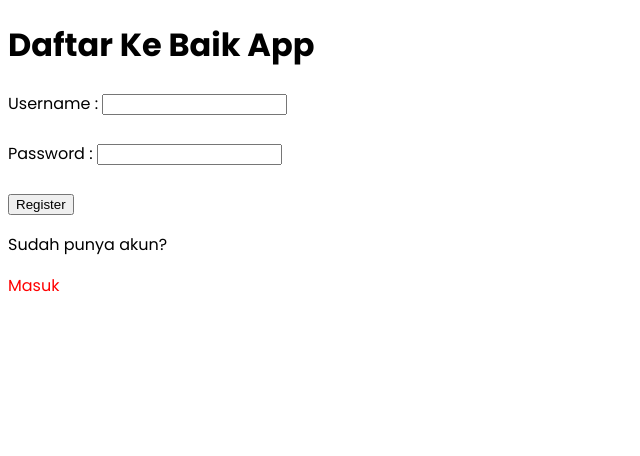
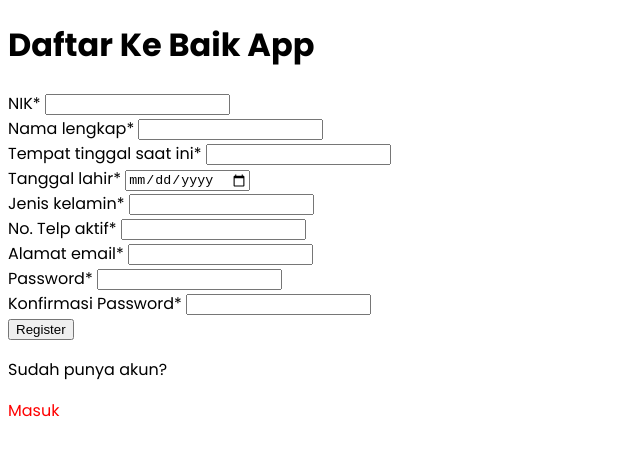
Before and after one commit to baik-app/reactjs, a React (Create React App) app: page /Register in a window 1280 px wide. Shown: the top 456 px of the page, without its empty margins (0-640 px from the left). Built offline with nearby package versions, Linux system fonts and the light colour scheme.

Commit message:
commit login-register

```diff
--- a/src/pages/Login.js
+++ b/src/pages/Login.js
@@ -48,7 +48,7 @@ function Login() {
         <div className="page-login">
             <h1>Login</h1>
             <label htmlFor="email">Email: </label>
-            <input type="text" id="email" value={email} onChange={(e) => setEmail(e.target.value)} />
+            <input type="email" id="email" value={email} onChange={(e) => setEmail(e.target.value)} />
 
             <br />
             <br />
--- a/src/pages/Register.js
+++ b/src/pages/Register.js
@@ -6,13 +6,20 @@ function Register() {
 
     let getLC
 
-    const [username, setUsername] = useState('')
+    const [nik, setNik] = useState('')
+    const [nama, setNama] = useState('')
+    const [tempattinggal, setTempat] = useState('')
+    const [tanggallahir, setTanggal] = useState('')
+    const [jeniskelamin, setJenisKelamin] = useState('')
+    const [notelpon, setNotelpon] = useState('')
+    const [email, setEmail] = useState('')
     const [password, setPassword] = useState('')
+    const [konfirmasi, setKonfirPassword] = useState('')
 
     const onRegister = (e) => {
         console.log('register ditekan')
         getLC = {
-            username,
+            nik, nama, tempattinggal, tanggallahir, jeniskelamin, notelpon, email,
             password
         }
         const getLcData = localStorage.getItem('users') ? JSON.parse(localStorage.getItem('users')) : []
@@ -30,19 +37,53 @@ function Register() {
     return (
         <div className="page-register">
             <h1>Daftar Ke Baik App</h1>
-            <label htmlFor="username">Username : </label>
-            <input type="text" id="username" value={username} onChange={(e) => setUsername(e.target.value)} />
+            <div className="nik">
+            <label htmlFor="nik">NIK*  </label>
+            <input type="text" id="nik" value={nik} onChange={(e) => setNik(e.target.value)} />
+            </div>
 
-            <br />
-            <br />
+            <div className="nama-lengkap">
+            <label htmlFor="username">Nama lengkap*  </label>
+            <input type="text" id="nama" value={nama} onChange={(e) => setNama(e.target.value)} />
+            </div>
 
-            <label htmlFor="password">Password : </label>
+            <div className="tempat-tinggal">
+            <label htmlFor="tempat-tinggal">Tempat tinggal saat ini* </label>
+            <input type="text" id="tempat-tinggal" value={tempattinggal} onChange={(e) => setTempat(e.target.value)} />
+            </div>
+
+            <div className="tanggal-lahir">
+            <label htmlFor="tanggal-lahir">Tanggal lahir* </label>
+            <input type="date" id="tanggal-lahir" value={tanggallahir} onChange={(e) => setTanggal(e.target.value)} />
+            </div>
+
+            <div className="jenis-kelamin">
+            <label htmlFor="jenis-kelamin">Jenis kelamin* </label>
+            <input type="text" id="jeniskelamin" value={jeniskelamin} onChange={(e) => setJenisKelamin(e.target.value)} />
+            </div>
+
+            <div className="no-telpon">
+            <label htmlFor="no-telpon">No. Telp aktif* </label>
+            <input type="tel" id="phone" name="phone" pattern="[0-9]{3}-[0-9]{2}-[0-9]{3}" value={notelpon} onChange={(e) => setNotelpon(e.target.value)} />
+            </div>
+
+            <div className="email">
+            <label htmlFor="email">Alamat email* </label>
+            <input type="email" id="email" value={email} onChange={(e) => setEmail(e.target.value)} />
+            </div>
+
+            <div className="password">
+            <label htmlFor="password">Password* </label>
             <input type="password" id="password" value={password} onChange={(e) => setPassword(e.target.value)} />
+            </div>
 
-            <br />
-            <br />
+            <div className="konfirmasi-password">
+            <label htmlFor="konfirmasi-password">Konfirmasi Password* </label>
+            <input type="password" id="password" value={konfirmasi} onChange={(e) => setKonfirPassword(e.target.value)} />
+            </div>
 
-            <button type="submit" onClick={(e) => onRegister(e)}>Register</button>
+
+            <button type="submit" onClick={(e) => onRegister(e)}>Register </button>
             <p>Sudah punya akun?</p>
             <Link to="/Login"
             style={{ color: "red", textDecoration: "inherit" }}> <p>Masuk</p>
```
